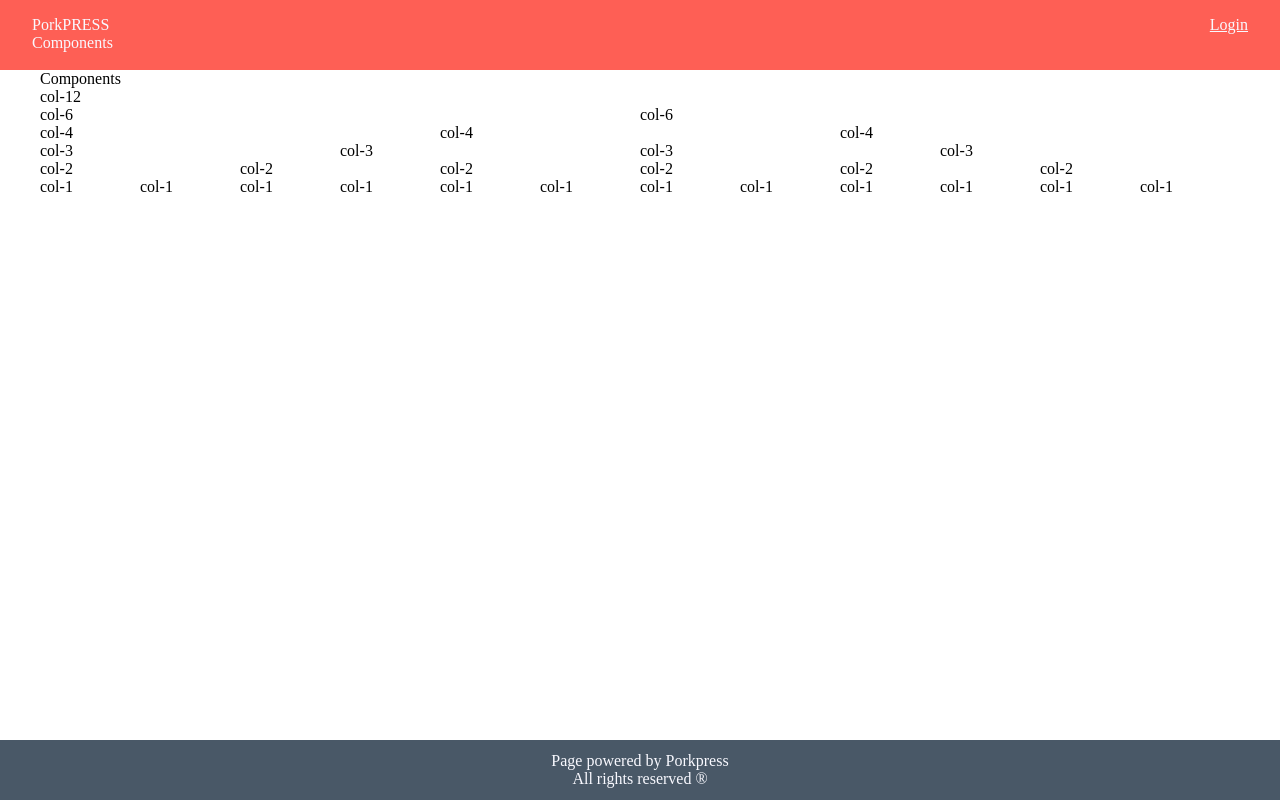
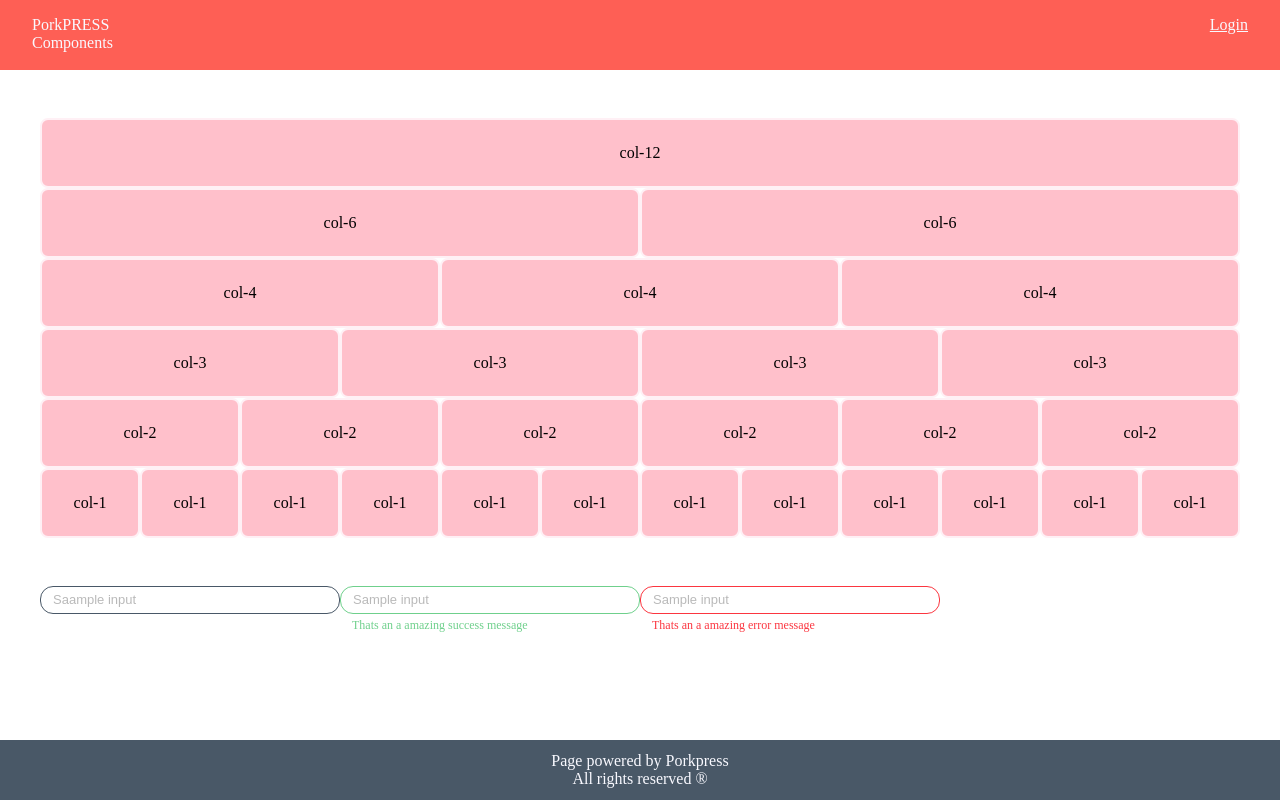
Before and after one commit to pawelacio/porkpress-react, a Next.js app: page /components in a window 1280 px wide. Built offline with nearby package versions, Linux system fonts and the light colour scheme; a web font is replaced by a local one.

Commit message:
Components page update

```diff
--- a/pages/components.tsx
+++ b/pages/components.tsx
@@ -1,48 +1,77 @@
 import React from 'react';
 import { Layout } from '../components/layout/layout.component';
-import { GridContainer, GridElement } from '../components/layout/grid/grid.styled';
+import { GridContainer, GridElement, GridSampler, GridSpacer } from '../components/layout/grid/grid.styled';
+import { Input } from '../components/ui/inputs/input/input.component';
+
 const Index = () => (
   <Layout>
+    <GridSpacer/>
     <GridContainer>
-      Components
-      <GridElement width={ 12 }>col-12</GridElement>
+      <GridElement width={ 12 }><GridSampler>col-12</GridSampler></GridElement>
     </GridContainer>
     <GridContainer>
-      <GridElement width={ 6 }>col-6</GridElement>
-      <GridElement width={ 6 }>col-6</GridElement>
+      <GridElement width={ 6 }><GridSampler>col-6</GridSampler></GridElement>
+      <GridElement width={ 6 }><GridSampler>col-6</GridSampler></GridElement>
     </GridContainer>
     <GridContainer>
-      <GridElement width={ 4 }>col-4</GridElement>
-      <GridElement width={ 4 }>col-4</GridElement>
-      <GridElement width={ 4 }>col-4</GridElement>
+      <GridElement width={ 4 }><GridSampler>col-4</GridSampler></GridElement>
+      <GridElement width={ 4 }><GridSampler>col-4</GridSampler></GridElement>
+      <GridElement width={ 4 }><GridSampler>col-4</GridSampler></GridElement>
     </GridContainer>
     <GridContainer>
-      <GridElement width={ 3 }>col-3</GridElement>
-      <GridElement width={ 3 }>col-3</GridElement>
-      <GridElement width={ 3 }>col-3</GridElement>
-      <GridElement width={ 3 }>col-3</GridElement>
+      <GridElement width={ 3 }><GridSampler>col-3</GridSampler></GridElement>
+      <GridElement width={ 3 }><GridSampler>col-3</GridSampler></GridElement>
+      <GridElement width={ 3 }><GridSampler>col-3</GridSampler></GridElement>
+      <GridElement width={ 3 }><GridSampler>col-3</GridSampler></GridElement>
     </GridContainer>
     <GridContainer>
-      <GridElement width={ 2 }>col-2</GridElement>
-      <GridElement width={ 2 }>col-2</GridElement>
-      <GridElement width={ 2 }>col-2</GridElement>
-      <GridElement width={ 2 }>col-2</GridElement>
-      <GridElement width={ 2 }>col-2</GridElement>
-      <GridElement width={ 2 }>col-2</GridElement>
+      <GridElement width={ 2 }><GridSampler>col-2</GridSampler></GridElement>
+      <GridElement width={ 2 }><GridSampler>col-2</GridSampler></GridElement>
+      <GridElement width={ 2 }><GridSampler>col-2</GridSampler></GridElement>
+      <GridElement width={ 2 }><GridSampler>col-2</GridSampler></GridElement>
+      <GridElement width={ 2 }><GridSampler>col-2</GridSampler></GridElement>
+      <GridElement width={ 2 }><GridSampler>col-2</GridSampler></GridElement>
     </GridContainer>
     <GridContainer>
-      <GridElement width={ 1 }>col-1</GridElement>
-      <GridElement width={ 1 }>col-1</GridElement>
-      <GridElement width={ 1 }>col-1</GridElement>
-      <GridElement width={ 1 }>col-1</GridElement>
-      <GridElement width={ 1 }>col-1</GridElement>
-      <GridElement width={ 1 }>col-1</GridElement>
-      <GridElement width={ 1 }>col-1</GridElement>
-      <GridElement width={ 1 }>col-1</GridElement>
-      <GridElement width={ 1 }>col-1</GridElement>
-      <GridElement width={ 1 }>col-1</GridElement>
-      <GridElement width={ 1 }>col-1</GridElement>
-      <GridElement width={ 1 }>col-1</GridElement>
+      <GridElement width={ 1 }><GridSampler>col-1</GridSampler></GridElement>
+      <GridElement width={ 1 }><GridSampler>col-1</GridSampler></GridElement>
+      <GridElement width={ 1 }><GridSampler>col-1</GridSampler></GridElement>
+      <GridElement width={ 1 }><GridSampler>col-1</GridSampler></GridElement>
+      <GridElement width={ 1 }><GridSampler>col-1</GridSampler></GridElement>
+      <GridElement width={ 1 }><GridSampler>col-1</GridSampler></GridElement>
+      <GridElement width={ 1 }><GridSampler>col-1</GridSampler></GridElement>
+      <GridElement width={ 1 }><GridSampler>col-1</GridSampler></GridElement>
+      <GridElement width={ 1 }><GridSampler>col-1</GridSampler></GridElement>
+      <GridElement width={ 1 }><GridSampler>col-1</GridSampler></GridElement>
+      <GridElement width={ 1 }><GridSampler>col-1</GridSampler></GridElement>
+      <GridElement width={ 1 }><GridSampler>col-1</GridSampler></GridElement>
+    </GridContainer>
+    <GridSpacer/>
+    <GridContainer>
+      <GridElement width={ 3 }>
+        <Input
+          value=""
+          type="text"
+          placeholder="Saample input"
+        />
+      </GridElement>
+      <GridElement width={ 3 }>
+        <Input
+          value=""
+          type="text"
+          placeholder="Sample input"
+          success="Thats an a amazing success message"
+        />
+      </GridElement>
+      <GridElement width={ 3 }>
+        <Input
+          value=""
+          type="text"
+          placeholder="Sample input"
+          isTouched={ true }
+          error="Thats an a amazing error message"
+        />
+      </GridElement>
     </GridContainer>
   </Layout>
 );
```
